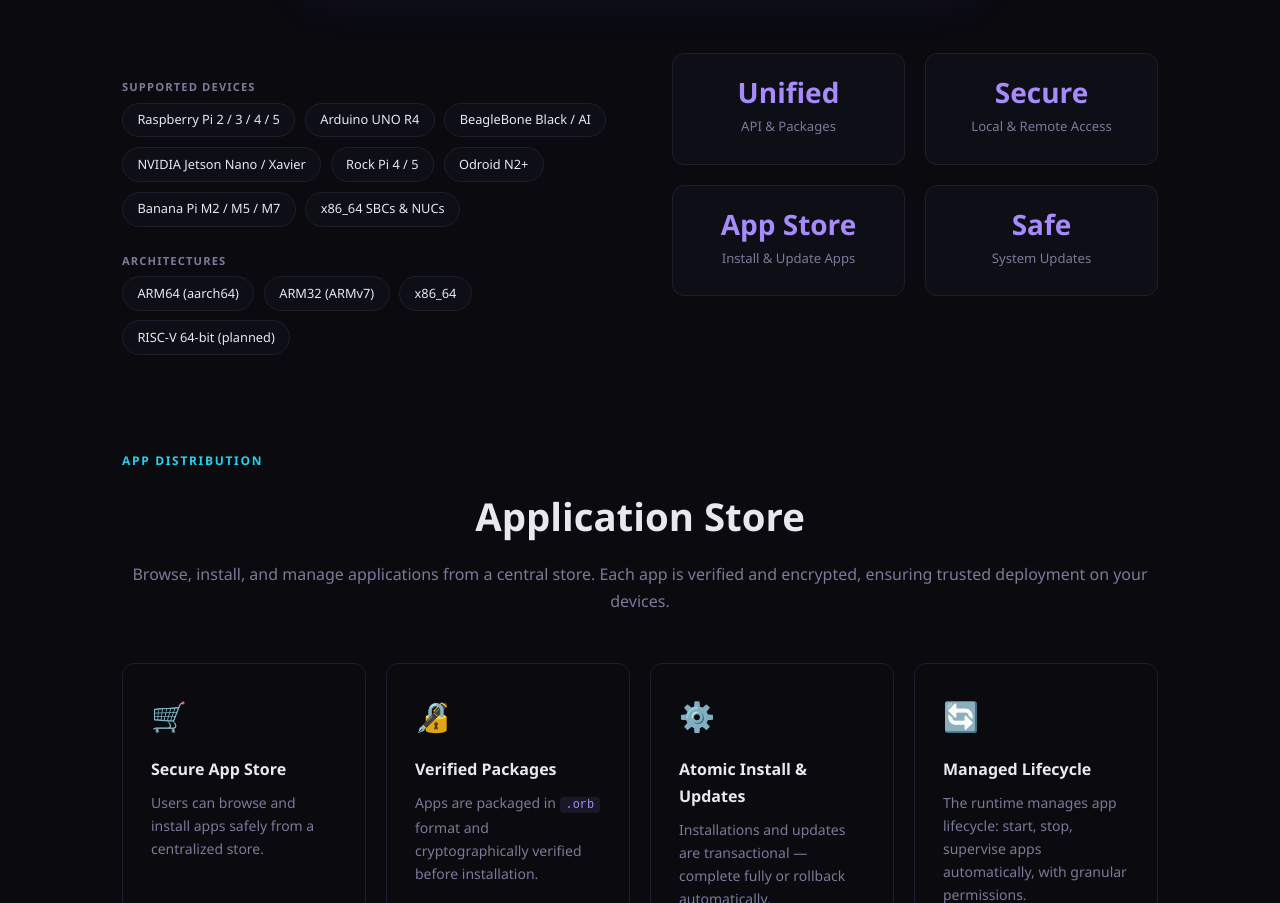
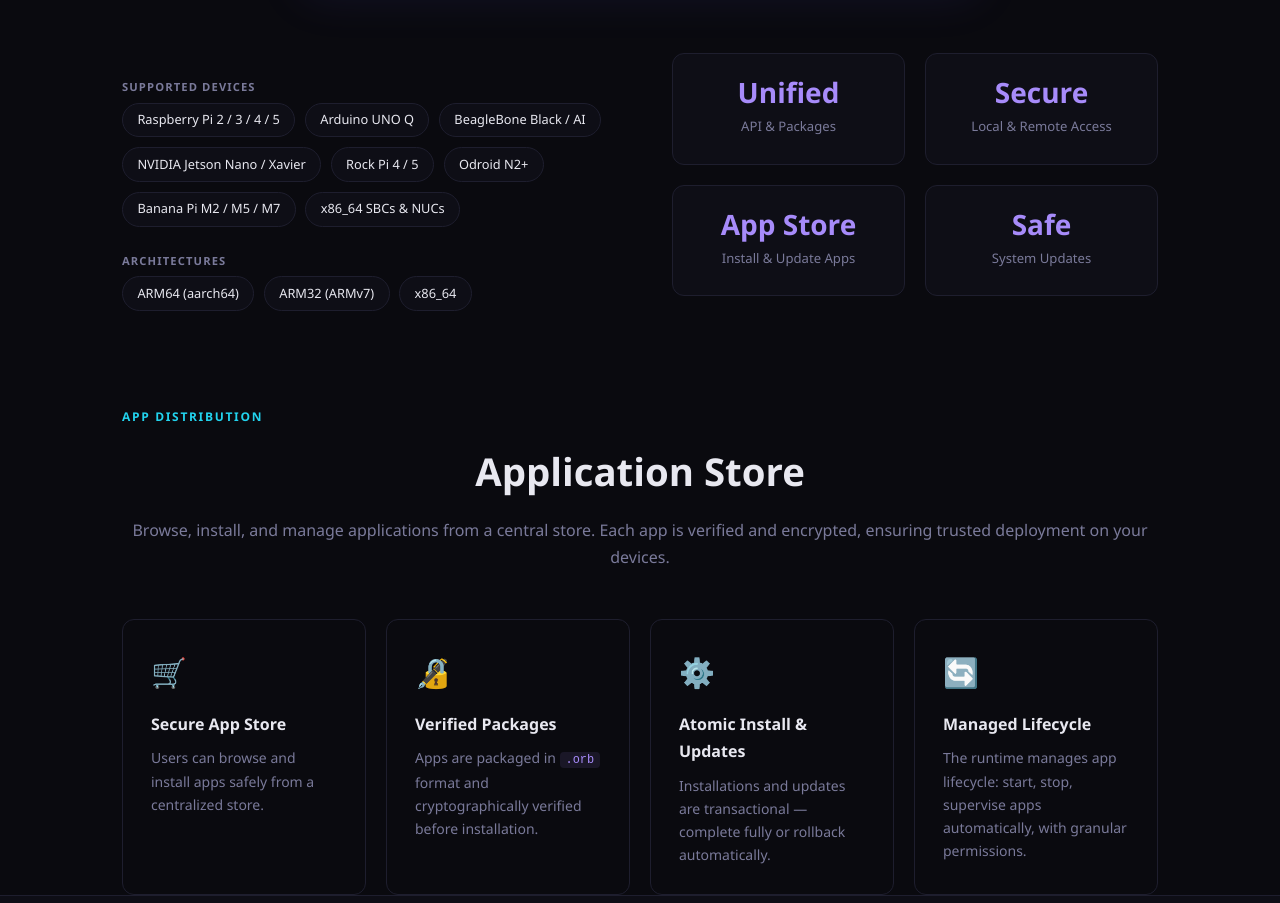
Before and after one commit to OrbitOS-org/orbit-os-static-website, a plain HTML site: page index.html in a window 1280 px wide. Shown: the part 3237-4140 px from the top of the page. Drawn offline with nearby package versions, Linux system fonts and the light colour scheme.

Commit message:
Changed Arduino Uno R4 to Arduino Uno Q, removed RISC-V 64-bit  arquitecture

```diff
--- a/index.html
+++ b/index.html
@@ -177,7 +177,7 @@
             <p class="chips-label">Supported Devices</p>
             <div class="platform-chips">
               <span class="chip">Raspberry Pi 2 / 3 / 4 / 5</span>
-              <span class="chip">Arduino UNO R4</span>
+              <span class="chip">Arduino UNO Q</span>
               <span class="chip">BeagleBone Black / AI</span>
               <span class="chip">NVIDIA Jetson Nano / Xavier</span>
               <span class="chip">Rock Pi 4 / 5</span>
@@ -190,7 +190,6 @@
               <span class="chip">ARM64 (aarch64)</span>
               <span class="chip">ARM32 (ARMv7)</span>
               <span class="chip">x86_64</span>
-              <span class="chip">RISC-V 64-bit (planned)</span>
             </div>
           </div>
           <div class="about-stats">
```
